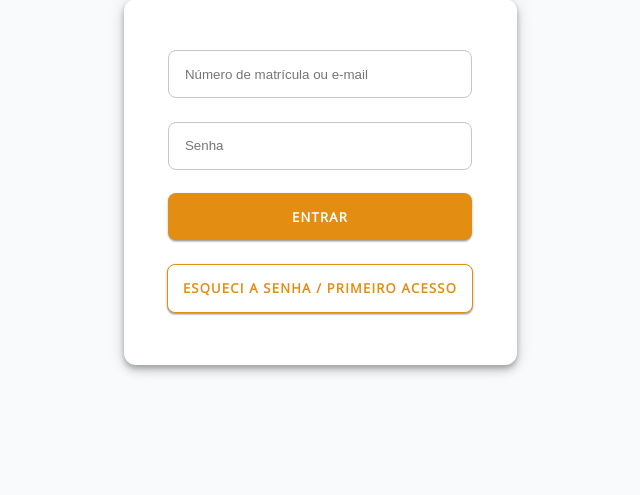
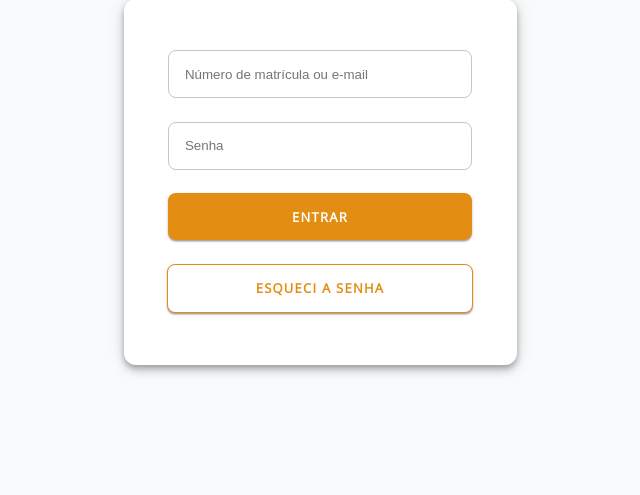
Before and after one commit to douglasluchetti/pub2427-2023, a PHP site: page / in a window 1280 px wide. Shown: the part 234-729 px from the top of the page, without its empty margins (320-960 px from the left). Run offline with PHP 8.4, Linux system fonts and the light colour scheme.

Commit message:
Update forgot password link

```diff
--- a/index.php
+++ b/index.php
@@ -21,7 +21,7 @@
                     <input class="login" type="text" name="username" placeholder="Número de matrícula ou e-mail" required>
                     <input class="login" type="password" name="password" placeholder="Senha" required>
                     <button type="submit">ENTRAR</button>
-                    <a class="button_negative" href="../login/nova_senha.php">ESQUECI A SENHA / PRIMEIRO ACESSO</a>
+                    <a class="button_negative" href="../login/nova_senha.php">ESQUECI A SENHA</a>
                 </form>
             </div>
         </div>
```
